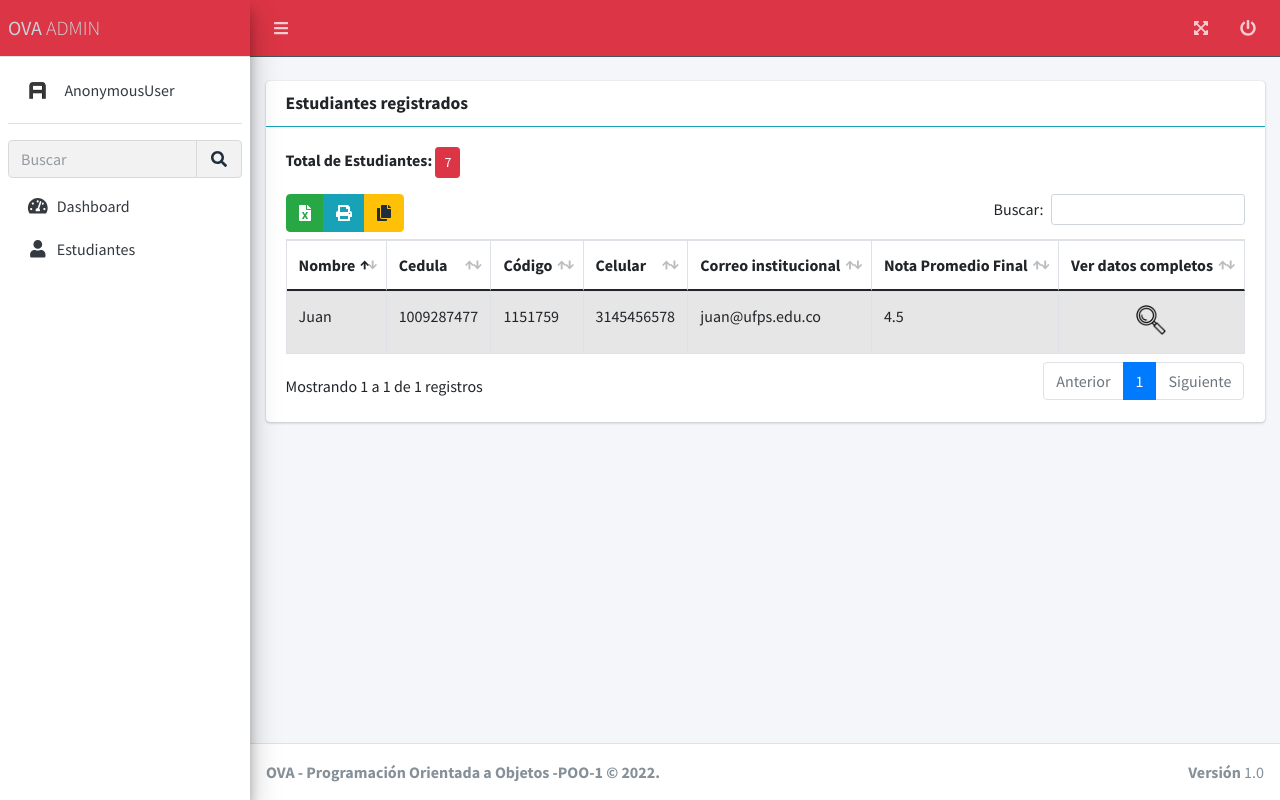
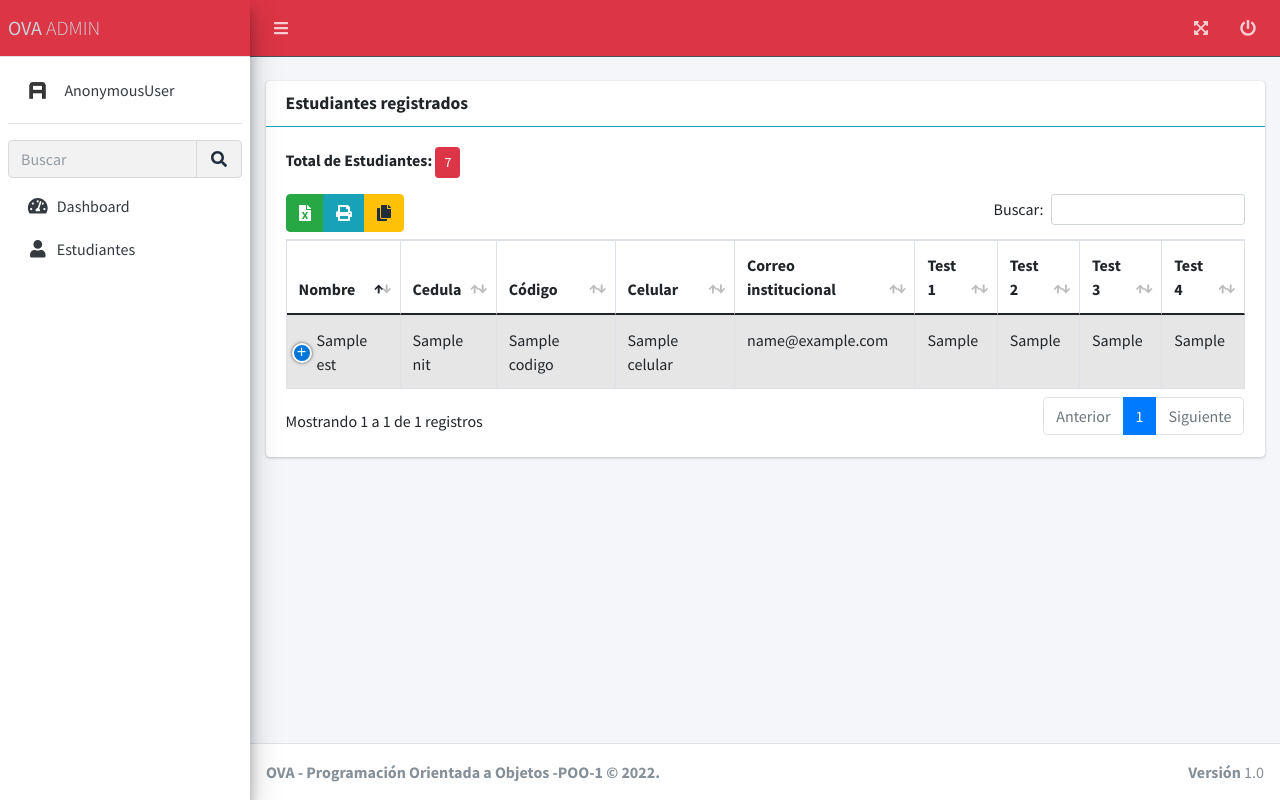
Before and after one commit to jefersonrr/ova_poo_des, a Django app: template templates/admin/index.html in a window 1280 px wide. Run offline with Django 3.2, Linux system fonts and the light colour scheme; the template is opened without the code that fills it: most values are stand-ins (such as "Sample title", 1, 10 or a date in 2020); some libraries are stand-ins or nearby versions.

Commit message:
admin estudiantes

```diff
--- a/apps/users/models.py
+++ b/apps/users/models.py
@@ -1,7 +1,7 @@
 from django.db import models
 
 class Person(models.Model):
-    cedula = models.IntegerField(primary_key=True)
+    cedula =  models.CharField(max_length=30,primary_key=True)
     name = models.CharField(max_length=200, null=False, blank=False)
     last_name = models.CharField(max_length=200, null=False, blank=False)
     type_document = models.CharField(max_length=20,blank=False,null=False)
--- a/templates/admin/index.html
+++ b/templates/admin/index.html
@@ -45,23 +45,40 @@
                                     <th>Código</th>
                                     <th>Celular</th>
                                     <th>Correo institucional</th>
-                                    <th>Nota Promedio Final</th>
-                                    <th>Ver datos completos</th>
+                                    <th>Test 1</th>
+                                    <th>Test 2</th>
+                                    <th>Test 3</th>
+                                    <th>Test 4</th>
+                                    <th>Promedio Final</th>
+
                                  <!--    <th>Acciones</th> -->
                                 </tr>
                             </thead>
                             <tbody>
                               <!--   @forelse ($items as $item) -->
-                                    <tr>
-                                        <td>Juan</td>
-                                        <td>1009287477</td>
-                                        <td>1151759</td>
-                                        <td>3145456578</td>
-                                        <td>juan@ufps.edu.co</td>
+                              {% for est in estudiantes %}
+                              <tr>
+                                        <td>{{ est.nombre }}</td>
+                                        <td>{{ est.nit }}</td>
+                                        <td>{{ est.codigo }}</td>
+                                        <td>{{ est.celular }}</td>
+                                        <td>{{ est.email }}</td>
                                         <td>
-                                            4.5
+                                            {{ est.test1 }}
                                         </td>
-                                        <td style="text-align: center">
+                                        <td>
+                                            {{ est.test2 }}
+                                        </td>
+                                        <td>
+                                            {{ est.test3 }}
+                                        </td>
+                                        <td>
+                                            {{ est.test4 }}
+                                        </td>
+                                        <td>
+                                            {{ est.nota }}
+                                        </td>
+                                        <!-- <td style="text-align: center">
                                             <a href="../admin_estudiantes_show/">
                                                 <button style=" border: none ;background-color: transparent"
                                                     type="submit">
@@ -70,7 +87,7 @@
                                                 </button>
 
                                             </a>
-                                        </td>
+                                        </td> -->
                                      <!--    <td>
                                             <div class="icons-acciones">
                                                 <div class="mr-3">
@@ -102,7 +119,7 @@
                                             </div>
                                         </td> -->
                                     </tr>
-
+                                    {% endfor %}
 
                           <!--       @empty
                                     <tr>
```
Also changed, not shown: apps/tests/views.py (+40 -3 lines), apps/users/views.py (+7 -0 lines), apps/tests/migrations/0009_auto_20221219_0254.py (added), apps/users/migrations/0005_auto_20221219_0254.py (added), 1 other file.
